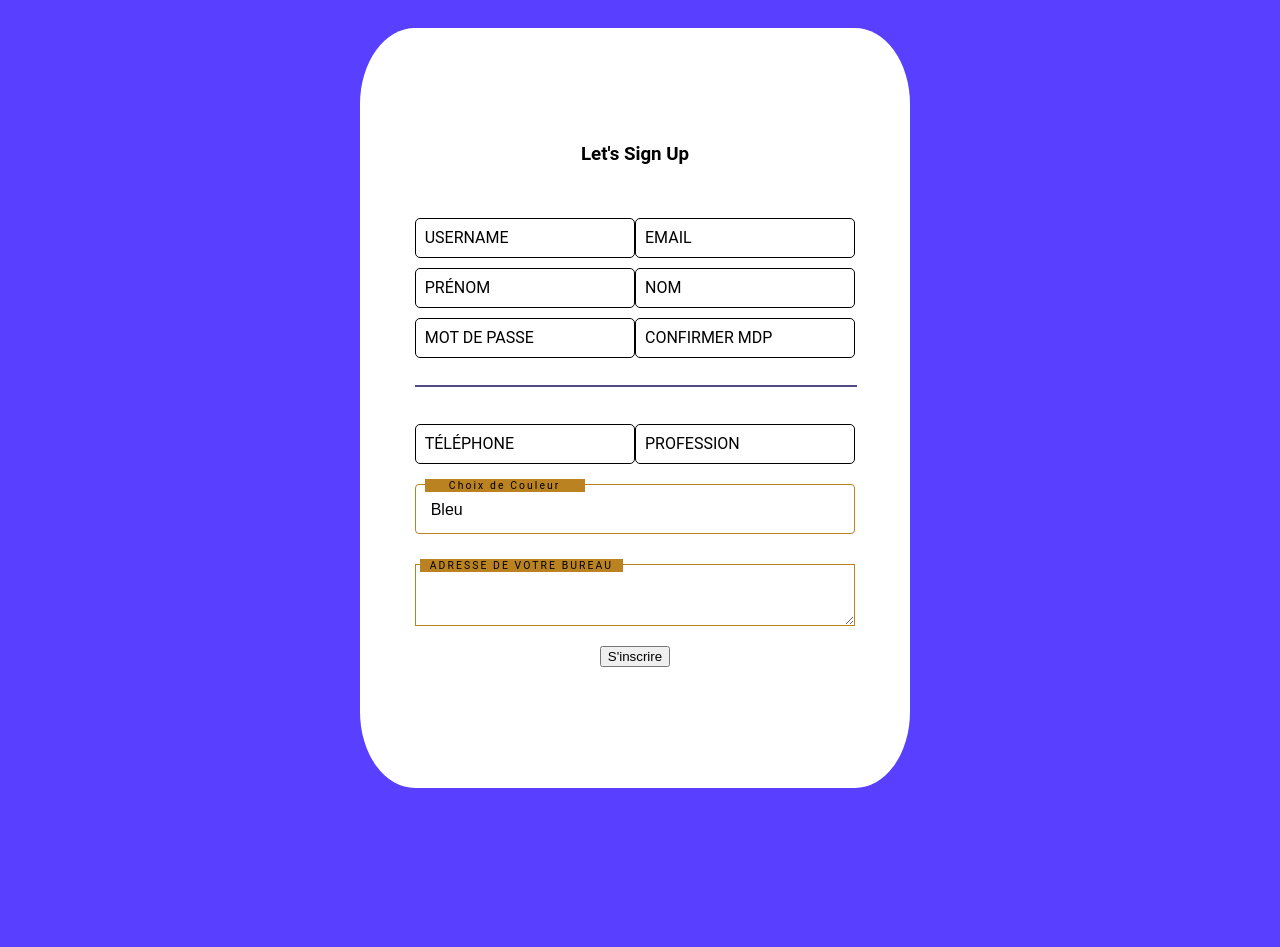
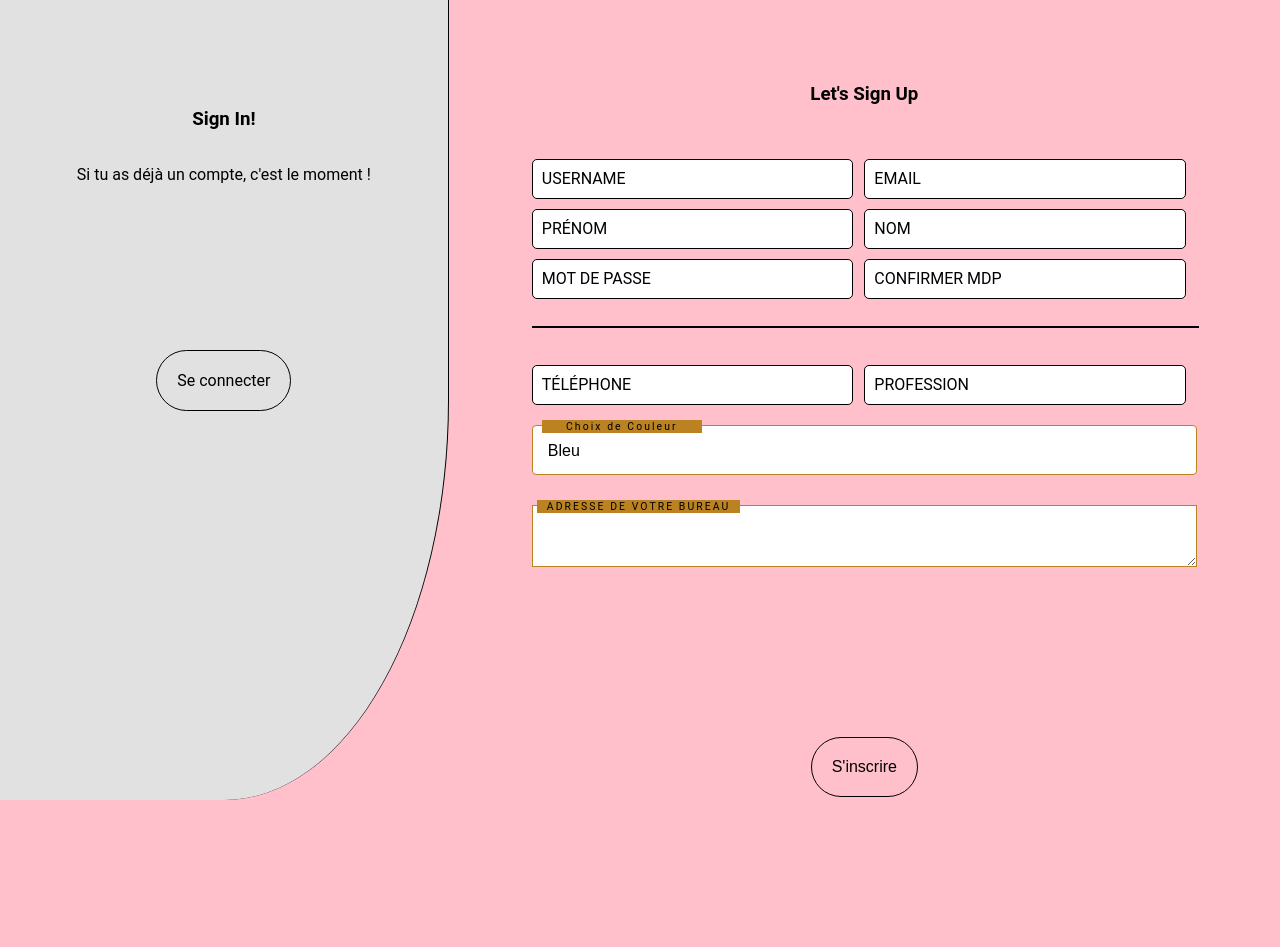
Before and after one commit to AlexisHoo/p24_agenda, a Django app: page /signup in a window 1280 px wide. Before the commit the page ends 788 px from the top, so only its background shows below. Run offline with Django 5.2, Linux system fonts and the light colour scheme.

Commit message:
design sinup

```diff
--- a/merchex/static/signin/signin_style.css
+++ b/merchex/static/signin/signin_style.css
@@ -10,6 +10,7 @@ body{
     /* background: pink; */
     margin: 0;
     background-color: pink;
+    font-family: 'Roboto', sans-serif;
 }
 
 
@@ -61,6 +62,8 @@ body{
     border-radius: 150px;
     font-size: 16px;
     transition: all ease-in 0.2s;
+    text-decoration: none;
+    color: inherit;
 }
 
 .signup-link:hover{
@@ -83,7 +86,7 @@ body{
 }
 
 .right-panel:hover{
-    background-color: rgb(232, 232, 232);
+    background-color: rgb(225, 225, 225);
 
 }
 
--- a/merchex/static/signup/signup_style.css
+++ b/merchex/static/signup/signup_style.css
@@ -1,20 +1,61 @@
 :root {
     --ma-couleur: rgb(186, 130, 33);
     --ma-couleur2: white;
-    --fond: rgb(89, 63, 255);
   }
 
 .container-body{
+    width: 100%;
     display: flex;
-    justify-content: center;
-    align-items: center;
-    background: var(--fond);
-    padding:20px;
+    height: 100svh;
 }
 
 body{
-    background: var(--fond);
+    margin: 0;
+    background-color: pink;
 }
+
+.left-panel{
+    background-color: lightgray;
+    padding-top: 7%;
+    width:35%;
+    align-items: center;
+    display: flex;
+    flex-direction: column;
+    border-bottom-right-radius: 50%;
+    border-right: 1px solid black;
+    transition: all ease 0.2s;
+}
+
+.left-panel:hover{
+    background-color: rgb(225, 225, 225);
+
+}
+
+
+.signup-link{
+
+    margin: 150px auto;
+    display: block;
+    padding: 20px;
+    border: solid 1px black;
+    background: transparent;
+    border-radius: 150px;
+    font-size: 16px;
+    transition: all ease-in 0.2s;
+    text-decoration: none;
+    color: inherit;
+}
+
+.signup-link:hover{
+
+    transform: scale(1.3);
+    font-size: 13px;
+    cursor: pointer;
+}
+
+
+
+
 
 .horaires-signup{
     position: relative;
@@ -48,15 +89,13 @@ body{
 
 .container{
     /* border:2px solid var(--ma-couleur); */
-    width: 45%;
+    padding-top: 7%;
+    width: 65%;
     text-align: center;
     display: flex;
     flex-direction: column;
-    justify-content: center;
     align-items: center;
-    background: white;
-    height: 95svh;
-    border-radius: 10%;
+    background: pink;
 
 }
 
@@ -104,7 +143,7 @@ body{
     color: black;
     text-transform: uppercase;
 
-    color:var(--ma-couleur2);
+    /* color:var(--ma-couleur2); */
     transform: translateX(5px) translateY(15px);
     font-size: 0.65em;
     padding: 0 10px;
@@ -200,7 +239,7 @@ body{
 {
     color:var(--ma-couleur);
     transform: translateX(10px) translateY(-7px);
-    font-size: 0.65em;
+    font-size: 0.60em;
     padding: 0 10px;
     background: var(--ma-couleur2);
     border-left: 1px solid var(--ma-couleur);
--- a/merchex/templates/logs/signin.html
+++ b/merchex/templates/logs/signin.html
@@ -53,7 +53,7 @@
 
             <p>Si tu n'as pas encore de compte, c'est le moment !</p>
 
-            <button class="signup-link" href="/signup">Créer un Compte</button>
+            <a class="signup-link" href="/signup">Créer un compte</a>
 
         </div>
     </div>
--- a/merchex/templates/logs/signup.html
+++ b/merchex/templates/logs/signup.html
@@ -21,7 +21,16 @@
 
     <div class="container-body">
 
-        <div class="container" style="margin-right: 10px;">
+        <div class="left-panel">
+            <h3>Sign In!</h3>
+
+            <p>Si tu as déjà un compte, c'est le moment !</p>
+
+            <a class="signup-link" href="/signin">Se connecter</a>
+
+        </div>
+
+        <div class="container">
 
             <h3 style="transform: translateY(-25px);">Let's Sign Up</h3>
 
@@ -75,7 +84,7 @@
                 </div>
 
                 <br>
-               <hr style="border: 1px solid #504b86; width: 100%;">
+               <hr style="border: 1px solid black; width: 100%;">
                <br>
 
                <div class="block">
@@ -103,15 +112,18 @@
                 <div class="container-text">
 
                     {{ form2.address_of_office }}
-                    <span style="color: black;">Adresse de votre bureau</span>
+                    <span>Adresse de votre bureau</span>
                 </div>
 
                 <!-- {{ form2.as_p }} -->
                 <input type="hidden" id="ma_liste" name="ma_liste" value="">
-                <input type="submit" value="S'inscrire" id="valider">
+                <input class="signup-link" type="submit" value="S'inscrire" id="valider">
             </form>
 
         </div>
+
+
+
 
         <!-- <div class="container"  style="margin-left: 10px;">
 
@@ -166,9 +178,9 @@
                 </script>
 
 
-            </div> -->
+            </div>
 
-        </div>
+        </div>-->
 
 
 
```
